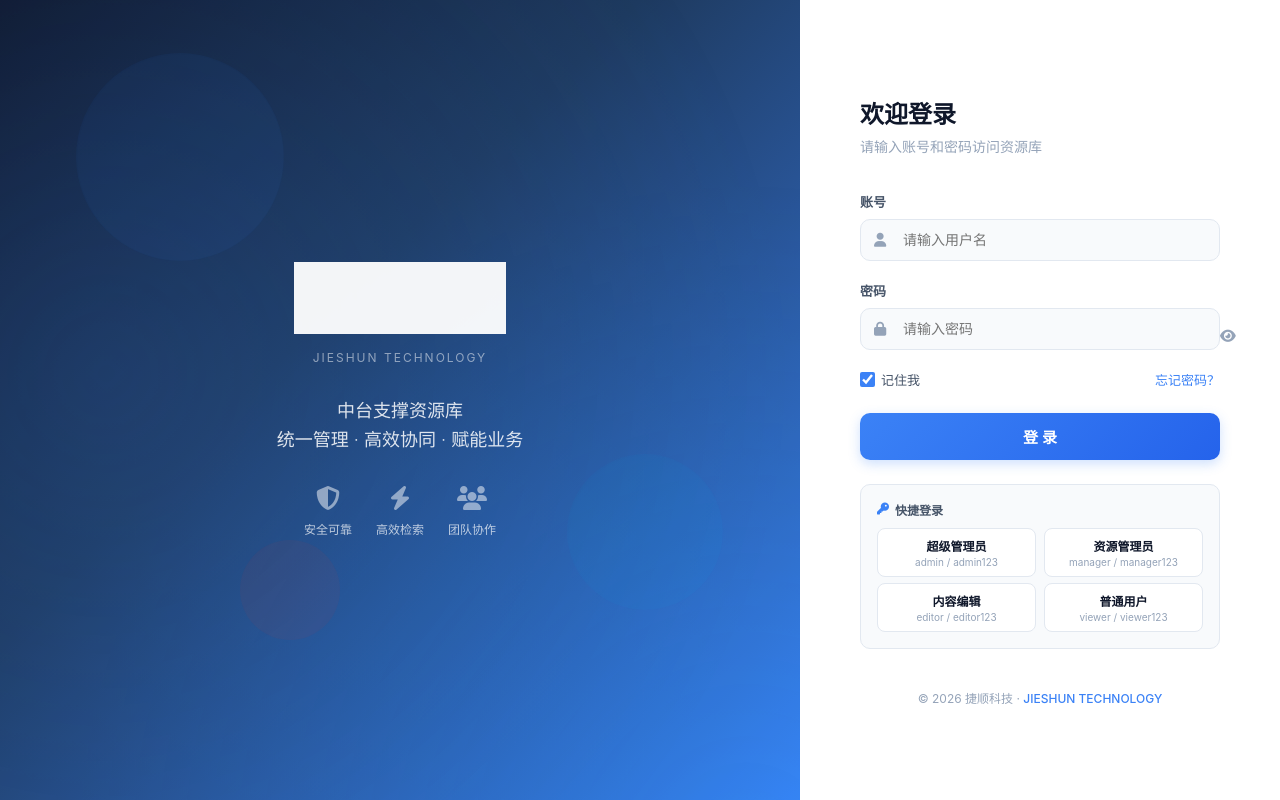
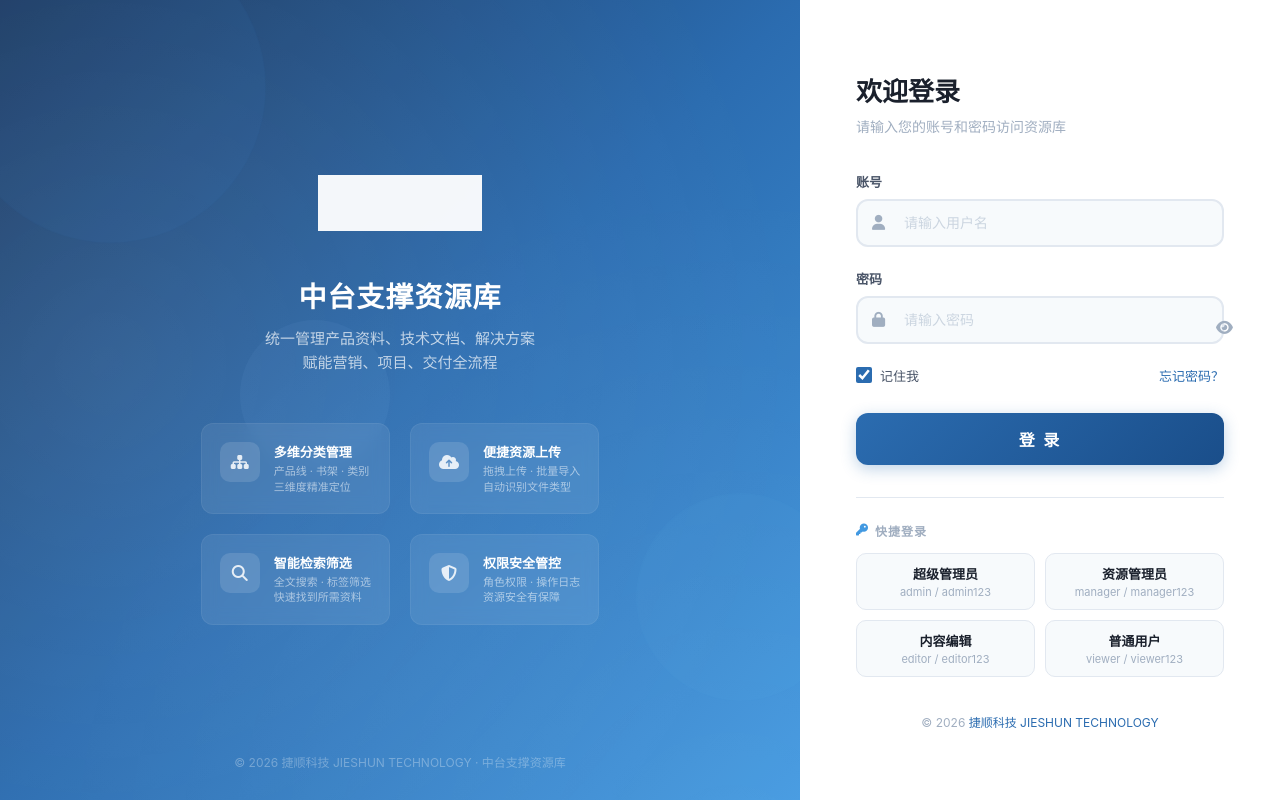
Before and after one commit to TaylorGan/resource-center, a plain HTML site: page login.html in a window 1280 px wide. Drawn offline with Linux system fonts and the light colour scheme.

Commit message:
恢复登录页为原版布局（左侧功能介绍+右侧登录表单），使用PNG Logo

```diff
--- a/login.html
+++ b/login.html
@@ -7,111 +7,550 @@
 <link rel="stylesheet" href="https://cdnjs.cloudflare.com/ajax/libs/font-awesome/6.4.2/css/all.min.css">
 <style>
 :root {
-  --brand-blue:#003399;--brand-red:#E63926;--brand-cyan:#00A0E9;
-  --primary:#3B82F6;--primary-dark:#2563EB;--primary-bg:#EFF6FF;
-  --danger:#EF4444;--bg-body:#F8FAFC;--bg-white:#FFF;--border:#E2E8F0;
-  --text-primary:#0F172A;--text-secondary:#475569;--text-muted:#94A3B8;
-  --shadow-lg:0 10px 40px rgba(0,0,0,0.08);--transition:all 0.25s ease;
+  --primary: #2B6CB0;
+  --primary-light: #4299E1;
+  --primary-dark: #1A4E8A;
+  --primary-bg: #EBF4FF;
+  --danger: #E53E3E;
+  --bg-body: #F0F4F8;
+  --bg-white: #FFFFFF;
+  --border: #E2E8F0;
+  --text-primary: #1A202C;
+  --text-secondary: #4A5568;
+  --text-muted: #A0AEC0;
+  --shadow-lg: 0 10px 40px rgba(0,0,0,0.1);
+  --transition: all 0.3s cubic-bezier(0.4, 0, 0.2, 1);
 }
-*,*::before,*::after{margin:0;padding:0;box-sizing:border-box}
-body{font-family:-apple-system,BlinkMacSystemFont,'Segoe UI','PingFang SC','Microsoft YaHei',sans-serif;min-height:100vh;display:flex;background:var(--bg-body);overflow:hidden}
 
-/* 左侧品牌区 */
-.login-brand{flex:1;background:linear-gradient(135deg,#0F172A 0%,#1E3A5F 40%,#3B82F6 100%);display:flex;flex-direction:column;justify-content:center;align-items:center;padding:60px;position:relative;overflow:hidden}
-.login-brand::before{content:'';position:absolute;top:-50%;left:-50%;width:200%;height:200%;background:radial-gradient(circle at 30% 50%,rgba(59,130,246,0.15) 0%,transparent 50%),radial-gradient(circle at 70% 80%,rgba(0,160,233,0.1) 0%,transparent 40%);animation:bgFloat 20s ease-in-out infinite}
-@keyframes bgFloat{0%,100%{transform:translate(0,0)}33%{transform:translate(30px,-30px)}66%{transform:translate(-20px,20px)}}
+*, *::before, *::after {
+  margin: 0; padding: 0; box-sizing: border-box;
+}
 
-.floating-shapes{position:absolute;width:100%;height:100%;top:0;left:0;pointer-events:none}
-.shape{position:absolute;border-radius:50%;opacity:0.06;animation:float 15s ease-in-out infinite}
-.shape:nth-child(1){width:200px;height:200px;background:#3B82F6;top:10%;left:10%;animation-delay:0s}
-.shape:nth-child(2){width:150px;height:150px;background:#00A0E9;top:60%;right:10%;animation-delay:-5s}
-.shape:nth-child(3){width:100px;height:100px;background:#E63926;bottom:20%;left:30%;animation-delay:-10s}
-@keyframes float{0%,100%{transform:translateY(0) scale(1)}50%{transform:translateY(-30px) scale(1.05)}}
+body {
+  font-family: -apple-system, BlinkMacSystemFont, 'Segoe UI', 'PingFang SC', 'Hiragino Sans GB', 'Microsoft YaHei', sans-serif;
+  min-height: 100vh;
+  display: flex;
+  background: var(--bg-body);
+  overflow: hidden;
+}
 
-.brand-content{position:relative;z-index:1;text-align:center;max-width:400px}
-.brand-logo{margin-bottom:32px}
-.brand-logo svg{filter:drop-shadow(0 4px 12px rgba(0,0,0,0.2))}
-.brand-logo-text{margin-top:12px}
-.brand-logo-text .cn{font-size:28px;font-weight:800;color:#FFF;letter-spacing:3px;display:block}
-.brand-logo-text .en{font-size:12px;color:rgba(255,255,255,0.5);letter-spacing:2px;font-weight:400;display:block;margin-top:4px}
-.brand-tagline{font-size:18px;font-weight:300;color:rgba(255,255,255,0.85);line-height:1.6;margin-bottom:32px}
-.brand-features{display:flex;gap:24px;justify-content:center}
-.feature{text-align:center;color:rgba(255,255,255,0.7)}
-.feature i{font-size:24px;margin-bottom:8px;display:block;color:rgba(255,255,255,0.5)}
-.feature span{font-size:12px;font-weight:500}
+/* ============================================
+   左侧品牌区
+   ============================================ */
+.login-brand {
+  flex: 1;
+  background: linear-gradient(135deg, #1A365D 0%, #2B6CB0 50%, #4299E1 100%);
+  display: flex;
+  flex-direction: column;
+  justify-content: center;
+  align-items: center;
+  padding: 60px;
+  position: relative;
+  overflow: hidden;
+}
 
-/* 右侧登录 */
-.login-form-section{width:480px;display:flex;flex-direction:column;justify-content:center;padding:60px;background:var(--bg-white)}
-.login-header{margin-bottom:36px}
-.login-header h2{font-size:24px;font-weight:800;color:var(--text-primary);margin-bottom:6px}
-.login-header p{font-size:14px;color:var(--text-muted)}
-.form-group{margin-bottom:20px}
-.form-group label{display:block;font-size:13px;font-weight:600;color:var(--text-secondary);margin-bottom:8px}
-.input-wrapper{position:relative;display:flex;align-items:center}
-.input-wrapper i{position:absolute;left:14px;color:var(--text-muted);font-size:14px;z-index:1}
-.input-wrapper input{width:100%;padding:12px 14px 12px 42px;border:1.5px solid var(--border);border-radius:10px;font-size:14px;transition:var(--transition);background:var(--bg-body)}
-.input-wrapper input:focus{outline:none;border-color:var(--primary);box-shadow:0 0 0 4px rgba(59,130,246,0.1);background:var(--bg-white)}
-.input-wrapper .toggle-pwd{position:absolute;right:14px;background:none;border:none;color:var(--text-muted);cursor:pointer;font-size:14px}
-.form-options{display:flex;justify-content:space-between;align-items:center;margin-bottom:24px;font-size:13px}
-.remember{display:flex;align-items:center;gap:6px;color:var(--text-secondary);cursor:pointer}
-.remember input{accent-color:var(--primary);width:15px;height:15px}
-.forgot{color:var(--primary);text-decoration:none;font-weight:500}
-.forgot:hover{text-decoration:underline}
-.btn-login{width:100%;padding:13px;background:linear-gradient(135deg,var(--primary),var(--primary-dark));color:#FFF;border:none;border-radius:10px;font-size:15px;font-weight:700;cursor:pointer;transition:var(--transition);box-shadow:0 4px 12px rgba(59,130,246,0.25)}
-.btn-login:hover{transform:translateY(-1px);box-shadow:0 6px 20px rgba(59,130,246,0.35)}
-.btn-login:active{transform:translateY(0)}
-.login-error{color:var(--danger);font-size:12px;margin-top:10px;display:none;align-items:center;gap:6px}
-.login-error.show{display:flex}
-.login-footer{margin-top:40px;text-align:center}
-.login-footer p{font-size:12px;color:var(--text-muted)}
-.login-footer a{color:var(--primary);text-decoration:none;font-weight:500}
+.login-brand::before {
+  content: '';
+  position: absolute;
+  top: -50%;
+  left: -50%;
+  width: 200%;
+  height: 200%;
+  background: radial-gradient(circle at 30% 50%, rgba(255,255,255,0.08) 0%, transparent 50%),
+              radial-gradient(circle at 70% 80%, rgba(255,255,255,0.05) 0%, transparent 40%);
+  animation: bgFloat 20s ease-in-out infinite;
+}
 
-.demo-accounts{margin-top:24px;padding:16px;background:var(--bg-body);border-radius:10px;border:1px solid var(--border)}
-.demo-accounts h4{font-size:12px;font-weight:700;color:var(--text-secondary);margin-bottom:10px;display:flex;align-items:center;gap:6px}
-.demo-accounts h4 i{color:var(--primary)}
-.demo-row{display:flex;gap:8px;margin-bottom:6px}
-.demo-row:last-child{margin-bottom:0}
-.demo-btn{flex:1;padding:8px;background:var(--bg-white);border:1px solid var(--border);border-radius:8px;cursor:pointer;transition:var(--transition);text-align:center}
-.demo-btn:hover{border-color:var(--primary);background:var(--primary-bg)}
-.demo-btn .role{font-size:12px;font-weight:600;color:var(--text-primary);display:block}
-.demo-btn .cred{font-size:10px;color:var(--text-muted);display:block;margin-top:2px}
+@keyframes bgFloat {
+  0%, 100% { transform: translate(0, 0) rotate(0deg); }
+  33% { transform: translate(30px, -30px) rotate(2deg); }
+  66% { transform: translate(-20px, 20px) rotate(-1deg); }
+}
 
-.toast-box{position:fixed;top:20px;right:20px;z-index:9999}
-.toast{padding:12px 18px;background:var(--bg-white);border-radius:10px;box-shadow:var(--shadow-lg);font-size:13px;display:flex;align-items:center;gap:8px;animation:slideIn 0.3s ease;border-left:3px solid var(--primary)}
-.toast.success{border-left-color:#10B981}
-.toast.success i{color:#10B981}
-.toast.error{border-left-color:var(--danger)}
-.toast.error i{color:var(--danger)}
-@keyframes slideIn{from{opacity:0;transform:translateX(20px)}to{opacity:1;transform:translateX(0)}}
+/* 浮动装饰元素 */
+.floating-shapes {
+  position: absolute;
+  width: 100%;
+  height: 100%;
+  top: 0;
+  left: 0;
+  pointer-events: none;
+}
+
+.shape {
+  position: absolute;
+  border-radius: 50%;
+  opacity: 0.06;
+  animation: float 15s ease-in-out infinite;
+}
+
+.shape:nth-child(1) {
+  width: 300px;
+  height: 300px;
+  background: #4299E1;
+  top: -5%;
+  left: -5%;
+  animation-delay: 0s;
+}
+
+.shape:nth-child(2) {
+  width: 200px;
+  height: 200px;
+  background: #63B3ED;
+  bottom: 10%;
+  right: -5%;
+  animation-delay: -5s;
+}
+
+.shape:nth-child(3) {
+  width: 150px;
+  height: 150px;
+  background: #90CDF4;
+  top: 40%;
+  left: 30%;
+  animation-delay: -10s;
+}
+
+@keyframes float {
+  0%, 100% { transform: translateY(0) scale(1); }
+  50% { transform: translateY(-30px) scale(1.05); }
+}
+
+/* 品牌内容 */
+.brand-content {
+  position: relative;
+  z-index: 1;
+  text-align: center;
+  max-width: 420px;
+}
+
+.brand-logo {
+  margin-bottom: 40px;
+}
+
+.brand-logo img {
+  height: 56px;
+  filter: brightness(0) invert(1);
+  opacity: 0.95;
+}
+
+.brand-title {
+  font-size: 28px;
+  font-weight: 700;
+  color: #FFFFFF;
+  margin-bottom: 12px;
+  letter-spacing: 1px;
+}
+
+.brand-subtitle {
+  font-size: 15px;
+  color: rgba(255,255,255,0.7);
+  margin-bottom: 48px;
+  line-height: 1.6;
+}
+
+/* 功能特性 */
+.features {
+  display: grid;
+  grid-template-columns: 1fr 1fr;
+  gap: 20px;
+  text-align: left;
+}
+
+.feature-item {
+  display: flex;
+  gap: 14px;
+  padding: 18px;
+  background: rgba(255,255,255,0.08);
+  border-radius: 12px;
+  backdrop-filter: blur(8px);
+  border: 1px solid rgba(255,255,255,0.06);
+  transition: var(--transition);
+}
+
+.feature-item:hover {
+  background: rgba(255,255,255,0.12);
+  transform: translateY(-2px);
+}
+
+.feature-icon {
+  width: 40px;
+  height: 40px;
+  border-radius: 10px;
+  background: rgba(255,255,255,0.12);
+  display: flex;
+  align-items: center;
+  justify-content: center;
+  flex-shrink: 0;
+}
+
+.feature-icon i {
+  font-size: 16px;
+  color: rgba(255,255,255,0.85);
+}
+
+.feature-text h4 {
+  font-size: 13px;
+  font-weight: 600;
+  color: #FFFFFF;
+  margin-bottom: 3px;
+}
+
+.feature-text p {
+  font-size: 11px;
+  color: rgba(255,255,255,0.55);
+  line-height: 1.4;
+}
+
+/* 底部版权 */
+.brand-footer {
+  position: absolute;
+  bottom: 30px;
+  left: 0;
+  right: 0;
+  text-align: center;
+  font-size: 12px;
+  color: rgba(255,255,255,0.3);
+  z-index: 1;
+}
+
+/* ============================================
+   右侧登录区
+   ============================================ */
+.login-section {
+  width: 480px;
+  display: flex;
+  flex-direction: column;
+  justify-content: center;
+  padding: 60px 56px;
+  background: var(--bg-white);
+  box-shadow: -10px 0 40px rgba(0,0,0,0.05);
+}
+
+.login-header {
+  margin-bottom: 36px;
+}
+
+.login-header h2 {
+  font-size: 26px;
+  font-weight: 700;
+  color: var(--text-primary);
+  margin-bottom: 8px;
+}
+
+.login-header p {
+  font-size: 14px;
+  color: var(--text-muted);
+}
+
+/* 表单 */
+.form-group {
+  margin-bottom: 22px;
+}
+
+.form-group label {
+  display: block;
+  font-size: 13px;
+  font-weight: 600;
+  color: var(--text-secondary);
+  margin-bottom: 8px;
+}
+
+.input-wrapper {
+  position: relative;
+  display: flex;
+  align-items: center;
+}
+
+.input-wrapper i {
+  position: absolute;
+  left: 16px;
+  color: var(--text-muted);
+  font-size: 15px;
+  z-index: 1;
+}
+
+.input-wrapper input {
+  width: 100%;
+  padding: 14px 16px 14px 46px;
+  border: 2px solid var(--border);
+  border-radius: 12px;
+  font-size: 14px;
+  transition: var(--transition);
+  background: #F7FAFC;
+}
+
+.input-wrapper input:focus {
+  outline: none;
+  border-color: var(--primary-light);
+  box-shadow: 0 0 0 4px rgba(66, 153, 225, 0.1);
+  background: var(--bg-white);
+}
+
+.input-wrapper input::placeholder {
+  color: #CBD5E0;
+}
+
+.toggle-pwd {
+  position: absolute;
+  right: 16px;
+  background: none;
+  border: none;
+  color: var(--text-muted);
+  cursor: pointer;
+  font-size: 15px;
+  padding: 4px;
+  transition: var(--transition);
+}
+
+.toggle-pwd:hover {
+  color: var(--primary);
+}
+
+/* 选项行 */
+.form-options {
+  display: flex;
+  justify-content: space-between;
+  align-items: center;
+  margin-bottom: 28px;
+}
+
+.remember {
+  display: flex;
+  align-items: center;
+  gap: 8px;
+  font-size: 13px;
+  color: var(--text-secondary);
+  cursor: pointer;
+}
+
+.remember input {
+  width: 16px;
+  height: 16px;
+  accent-color: var(--primary);
+}
+
+.forgot {
+  font-size: 13px;
+  color: var(--primary);
+  text-decoration: none;
+  font-weight: 500;
+}
+
+.forgot:hover {
+  text-decoration: underline;
+}
+
+/* 登录按钮 */
+.btn-login {
+  width: 100%;
+  padding: 14px;
+  background: linear-gradient(135deg, var(--primary), var(--primary-dark));
+  color: #FFFFFF;
+  border: none;
+  border-radius: 12px;
+  font-size: 16px;
+  font-weight: 700;
+  cursor: pointer;
+  transition: var(--transition);
+  box-shadow: 0 4px 15px rgba(43, 108, 176, 0.3);
+  letter-spacing: 2px;
+}
+
+.btn-login:hover {
+  transform: translateY(-2px);
+  box-shadow: 0 6px 25px rgba(43, 108, 176, 0.4);
+}
+
+.btn-login:active {
+  transform: translateY(0);
+}
+
+/* 错误提示 */
+.login-error {
+  display: none;
+  align-items: center;
+  gap: 8px;
+  margin-top: 14px;
+  padding: 10px 14px;
+  background: #FFF5F5;
+  border: 1px solid #FED7D7;
+  border-radius: 8px;
+  font-size: 13px;
+  color: var(--danger);
+}
+
+.login-error.show {
+  display: flex;
+}
+
+/* 快捷登录 */
+.demo-section {
+  margin-top: 32px;
+  padding-top: 24px;
+  border-top: 1px solid var(--border);
+}
+
+.demo-section h4 {
+  font-size: 12px;
+  font-weight: 600;
+  color: var(--text-muted);
+  margin-bottom: 14px;
+  display: flex;
+  align-items: center;
+  gap: 6px;
+  text-transform: uppercase;
+  letter-spacing: 1px;
+}
+
+.demo-section h4 i {
+  color: var(--primary-light);
+}
+
+.demo-grid {
+  display: grid;
+  grid-template-columns: 1fr 1fr;
+  gap: 10px;
+}
+
+.demo-btn {
+  padding: 10px 12px;
+  background: #F7FAFC;
+  border: 1.5px solid var(--border);
+  border-radius: 10px;
+  cursor: pointer;
+  transition: var(--transition);
+  text-align: center;
+}
+
+.demo-btn:hover {
+  border-color: var(--primary-light);
+  background: var(--primary-bg);
+  transform: translateY(-1px);
+}
+
+.demo-btn .role {
+  font-size: 13px;
+  font-weight: 600;
+  color: var(--text-primary);
+  display: block;
+  margin-bottom: 2px;
+}
+
+.demo-btn .cred {
+  font-size: 11px;
+  color: var(--text-muted);
+  display: block;
+}
+
+/* 底部 */
+.login-footer {
+  margin-top: 36px;
+  text-align: center;
+  font-size: 12px;
+  color: var(--text-muted);
+}
+
+.login-footer a {
+  color: var(--primary);
+  text-decoration: none;
+}
+
+/* Toast */
+.toast-box {
+  position: fixed;
+  top: 20px;
+  right: 20px;
+  z-index: 9999;
+}
+
+.toast {
+  padding: 14px 20px;
+  background: var(--bg-white);
+  border-radius: 12px;
+  box-shadow: var(--shadow-lg);
+  font-size: 14px;
+  display: flex;
+  align-items: center;
+  gap: 10px;
+  animation: slideIn 0.3s ease;
+  border-left: 4px solid var(--primary);
+}
+
+.toast.success { border-left-color: #38A169; }
+.toast.success i { color: #38A169; }
+.toast.error { border-left-color: var(--danger); }
+.toast.error i { color: var(--danger); }
+.toast.info { border-left-color: var(--primary); }
+.toast.info i { color: var(--primary); }
+
+@keyframes slideIn {
+  from { opacity: 0; transform: translateX(30px); }
+  to { opacity: 1; transform: translateX(0); }
+}
 </style>
 </head>
 <body>
 
+<!-- 左侧品牌区 -->
 <div class="login-brand">
   <div class="floating-shapes">
-    <div class="shape"></div><div class="shape"></div><div class="shape"></div>
+    <div class="shape"></div>
+    <div class="shape"></div>
+    <div class="shape"></div>
   </div>
+
   <div class="brand-content">
     <div class="brand-logo">
-      <img src="logo.png" alt="捷顺科技" height="72" style="filter:brightness(0) invert(1);opacity:0.95;">
-      <div class="brand-logo-text">
-        <span class="en">JIESHUN TECHNOLOGY</span>
+      <img src="logo.png" alt="捷顺科技">
+    </div>
+    <h1 class="brand-title">中台支撑资源库</h1>
+    <p class="brand-subtitle">统一管理产品资料、技术文档、解决方案<br>赋能营销、项目、交付全流程</p>
+
+    <div class="features">
+      <div class="feature-item">
+        <div class="feature-icon"><i class="fas fa-sitemap"></i></div>
+        <div class="feature-text">
+          <h4>多维分类管理</h4>
+          <p>产品线 · 书架 · 类别<br>三维度精准定位</p>
+        </div>
+      </div>
+      <div class="feature-item">
+        <div class="feature-icon"><i class="fas fa-cloud-arrow-up"></i></div>
+        <div class="feature-text">
+          <h4>便捷资源上传</h4>
+          <p>拖拽上传 · 批量导入<br>自动识别文件类型</p>
+        </div>
+      </div>
+      <div class="feature-item">
+        <div class="feature-icon"><i class="fas fa-magnifying-glass"></i></div>
+        <div class="feature-text">
+          <h4>智能检索筛选</h4>
+          <p>全文搜索 · 标签筛选<br>快速找到所需资料</p>
+        </div>
+      </div>
+      <div class="feature-item">
+        <div class="feature-icon"><i class="fas fa-shield-halved"></i></div>
+        <div class="feature-text">
+          <h4>权限安全管控</h4>
+          <p>角色权限 · 操作日志<br>资源安全有保障</p>
+        </div>
       </div>
     </div>
-    <div class="brand-tagline">中台支撑资源库<br>统一管理 · 高效协同 · 赋能业务</div>
-    <div class="brand-features">
-      <div class="feature"><i class="fas fa-shield-halved"></i><span>安全可靠</span></div>
-      <div class="feature"><i class="fas fa-bolt"></i><span>高效检索</span></div>
-      <div class="feature"><i class="fas fa-users"></i><span>团队协作</span></div>
-    </div>
+  </div>
+
+  <div class="brand-footer">
+    © 2026 捷顺科技 JIESHUN TECHNOLOGY · 中台支撑资源库
   </div>
 </div>
 
-<div class="login-form-section">
+<!-- 右侧登录区 -->
+<div class="login-section">
   <div class="login-header">
     <h2>欢迎登录</h2>
-    <p>请输入账号和密码访问资源库</p>
+    <p>请输入您的账号和密码访问资源库</p>
   </div>
+
   <form id="loginForm" onsubmit="return false;">
     <div class="form-group">
       <label>账号</label>
@@ -133,23 +572,36 @@ body{font-family:-apple-system,BlinkMacSystemFont,'Segoe UI','PingFang SC','Micr
       <a href="#" class="forgot" onclick="showToast('info','请联系管理员重置密码')">忘记密码？</a>
     </div>
     <button type="submit" class="btn-login" onclick="handleLogin()">登 录</button>
-    <div class="login-error" id="loginError"><i class="fas fa-exclamation-circle"></i><span id="errorMsg"></span></div>
+    <div class="login-error" id="loginError">
+      <i class="fas fa-exclamation-circle"></i>
+      <span id="errorMsg"></span>
+    </div>
   </form>
 
-  <div class="demo-accounts">
+  <div class="demo-section">
     <h4><i class="fas fa-key"></i> 快捷登录</h4>
-    <div class="demo-row">
-      <div class="demo-btn" onclick="quickLogin('admin','admin123')"><span class="role">超级管理员</span><span class="cred">admin / admin123</span></div>
-      <div class="demo-btn" onclick="quickLogin('manager','manager123')"><span class="role">资源管理员</span><span class="cred">manager / manager123</span></div>
-    </div>
-    <div class="demo-row">
-      <div class="demo-btn" onclick="quickLogin('editor','editor123')"><span class="role">内容编辑</span><span class="cred">editor / editor123</span></div>
-      <div class="demo-btn" onclick="quickLogin('viewer','viewer123')"><span class="role">普通用户</span><span class="cred">viewer / viewer123</span></div>
+    <div class="demo-grid">
+      <div class="demo-btn" onclick="quickLogin('admin','admin123')">
+        <span class="role">超级管理员</span>
+        <span class="cred">admin / admin123</span>
+      </div>
+      <div class="demo-btn" onclick="quickLogin('manager','manager123')">
+        <span class="role">资源管理员</span>
+        <span class="cred">manager / manager123</span>
+      </div>
+      <div class="demo-btn" onclick="quickLogin('editor','editor123')">
+        <span class="role">内容编辑</span>
+        <span class="cred">editor / editor123</span>
+      </div>
+      <div class="demo-btn" onclick="quickLogin('viewer','viewer123')">
+        <span class="role">普通用户</span>
+        <span class="cred">viewer / viewer123</span>
+      </div>
     </div>
   </div>
 
   <div class="login-footer">
-    <p>© 2026 捷顺科技 · <a href="#">JIESHUN TECHNOLOGY</a></p>
+    <p>© 2026 <a href="#">捷顺科技 JIESHUN TECHNOLOGY</a></p>
   </div>
 </div>
 
@@ -157,10 +609,10 @@ body{font-family:-apple-system,BlinkMacSystemFont,'Segoe UI','PingFang SC','Micr
 
 <script>
 const USERS = {
-  admin:    { password:'admin123',   name:'系统管理员', role:'超级管理员' },
-  manager:  { password:'manager123', name:'张经理',     role:'资源管理员' },
-  editor:   { password:'editor123',  name:'李编辑',     role:'内容编辑' },
-  viewer:   { password:'viewer123',  name:'王工程师',   role:'普通用户' },
+  admin:    { password: 'admin123',   name: '系统管理员', role: '超级管理员' },
+  manager:  { password: 'manager123', name: '张经理',     role: '资源管理员' },
+  editor:   { password: 'editor123',  name: '李编辑',     role: '内容编辑' },
+  viewer:   { password: 'viewer123',  name: '王工程师',   role: '普通用户' },
 };
 
 function handleLogin() {
@@ -168,13 +620,31 @@ function handleLogin() {
   const p = document.getElementById('password').value;
   const errEl = document.getElementById('loginError');
   const errMsg = document.getElementById('errorMsg');
-  if (!u || !p) { errEl.classList.add('show'); errMsg.textContent='请输入账号和密码'; return; }
+
+  if (!u || !p) {
+    errEl.classList.add('show');
+    errMsg.textContent = '请输入账号和密码';
+    return;
+  }
+
   const user = USERS[u];
-  if (!user || user.password !== p) { errEl.classList.add('show'); errMsg.textContent='账号或密码错误'; return; }
+  if (!user || user.password !== p) {
+    errEl.classList.add('show');
+    errMsg.textContent = '账号或密码错误，请重试';
+    return;
+  }
+
   errEl.classList.remove('show');
-  localStorage.setItem('resourceCenter_user', JSON.stringify({ username:u, name:user.name, role:user.role }));
+  localStorage.setItem('resourceCenter_user', JSON.stringify({
+    username: u,
+    name: user.name,
+    role: user.role
+  }));
+
   showToast('success', '登录成功，正在跳转...');
-  setTimeout(() => { window.location.href = 'index.html'; }, 800);
+  setTimeout(function() {
+    window.location.href = 'index.html';
+  }, 800);
 }
 
 function quickLogin(u, p) {
@@ -186,20 +656,33 @@ function quickLogin(u, p) {
 function togglePwd() {
   const inp = document.getElementById('password');
   const icon = document.querySelector('.toggle-pwd i');
-  if (inp.type === 'password') { inp.type = 'text'; icon.className = 'fas fa-eye-slash'; }
-  else { inp.type = 'password'; icon.className = 'fas fa-eye'; }
+  if (inp.type === 'password') {
+    inp.type = 'text';
+    icon.className = 'fas fa-eye-slash';
+  } else {
+    inp.type = 'password';
+    icon.className = 'fas fa-eye';
+  }
 }
 
 function showToast(type, msg) {
   const box = document.getElementById('toastBox');
+  const icons = { success: 'fas fa-check-circle', error: 'fas fa-times-circle', info: 'fas fa-info-circle' };
   const t = document.createElement('div');
   t.className = 'toast ' + type;
-  t.innerHTML = '<i class="fas fa-' + (type==='success'?'check-circle':'info-circle') + '"></i><span>' + msg + '</span>';
+  t.innerHTML = '<i class="' + (icons[type] || icons.info) + '"></i><span>' + msg + '</span>';
   box.appendChild(t);
-  setTimeout(() => { t.style.opacity='0'; t.style.transform='translateX(20px)'; setTimeout(() => t.remove(), 300); }, 2500);
+  setTimeout(function() {
+    t.style.opacity = '0';
+    t.style.transform = 'translateX(30px)';
+    setTimeout(function() { t.remove(); }, 300);
+  }, 2500);
 }
 
-document.getElementById('password').addEventListener('keydown', e => { if(e.key==='Enter') handleLogin(); });
+// 回车登录
+document.getElementById('password').addEventListener('keydown', function(e) {
+  if (e.key === 'Enter') handleLogin();
+});
 
 // 自动登录检测
 (function() {
```
